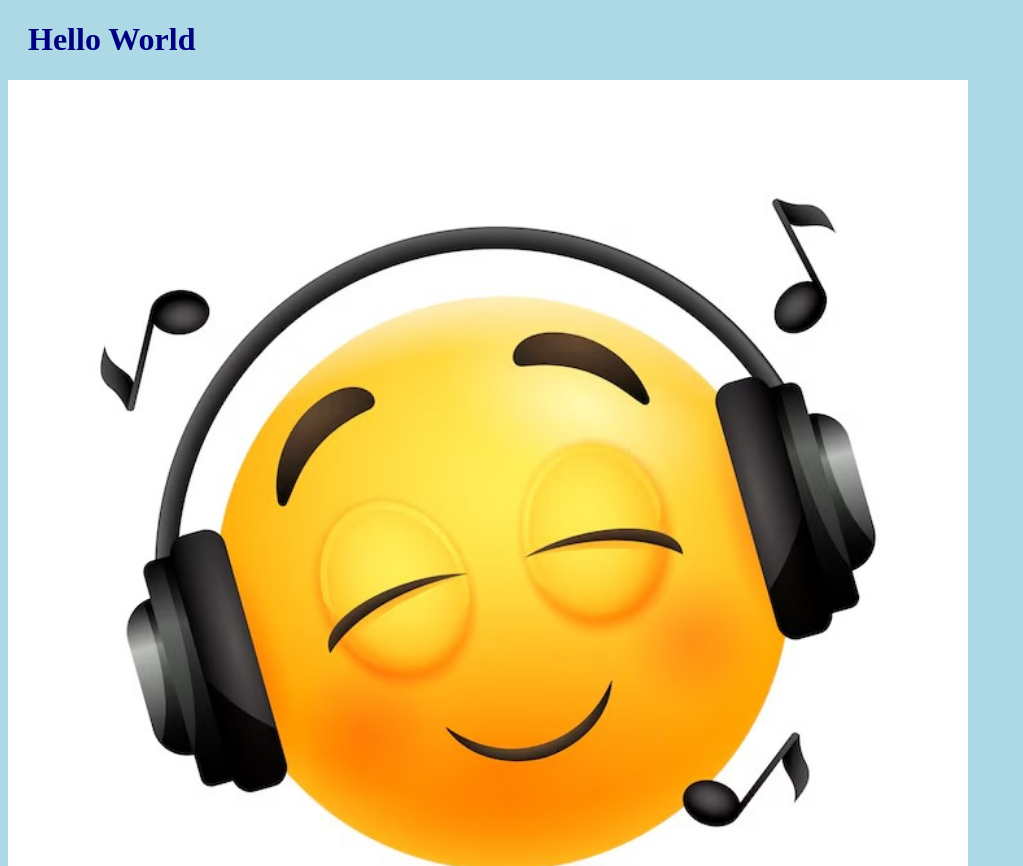
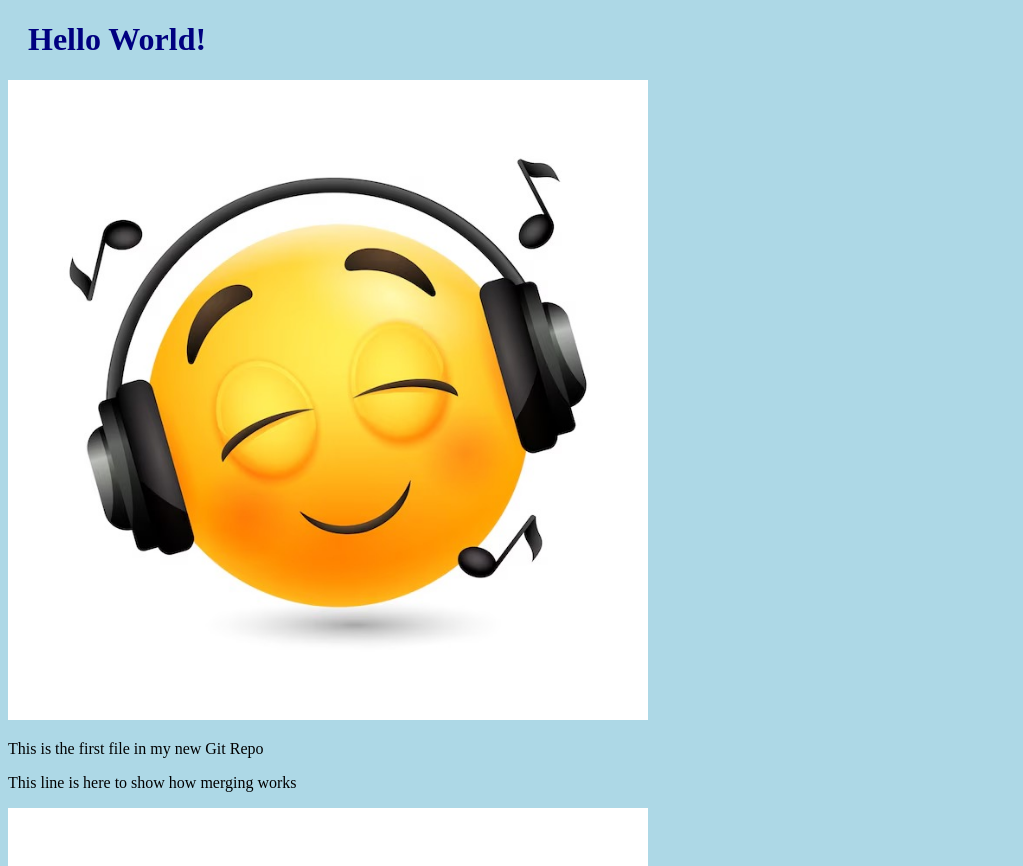
Before and after one commit to akuaasantewaa/intro, a plain HTML site: page index.html in a window 1280 px wide. Shown: the top 866 px of the page, without its empty margins (0-1023 px from the left). Drawn offline with Linux system fonts and the light colour scheme.

Commit message:
updated index.html. Resized image

```diff
--- a/index.html
+++ b/index.html
@@ -7,12 +7,12 @@
     <link rel="stylesheet" href="./style.css" />
   </head>
   <body>
-    <h1>Hello World</h1>
+    <h1>Hello World!</h1>
     <div>
       <img
         src="./images/image.jpg"
         alt="smiley"
-        style="width: 100%; max-width: 960px"
+        style="width: 100%; max-width: 640px"
       />
     </div>
     <p>This is the first file in my new Git Repo</p>
```
